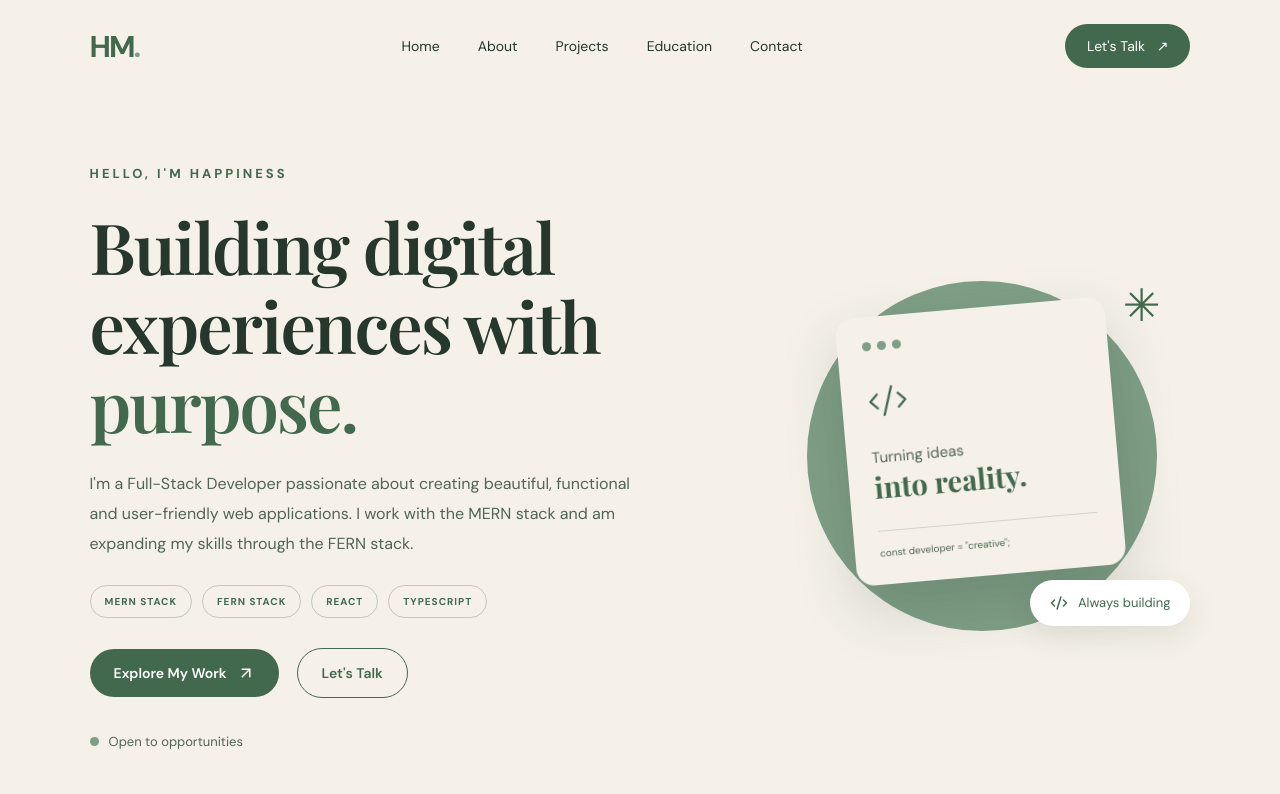
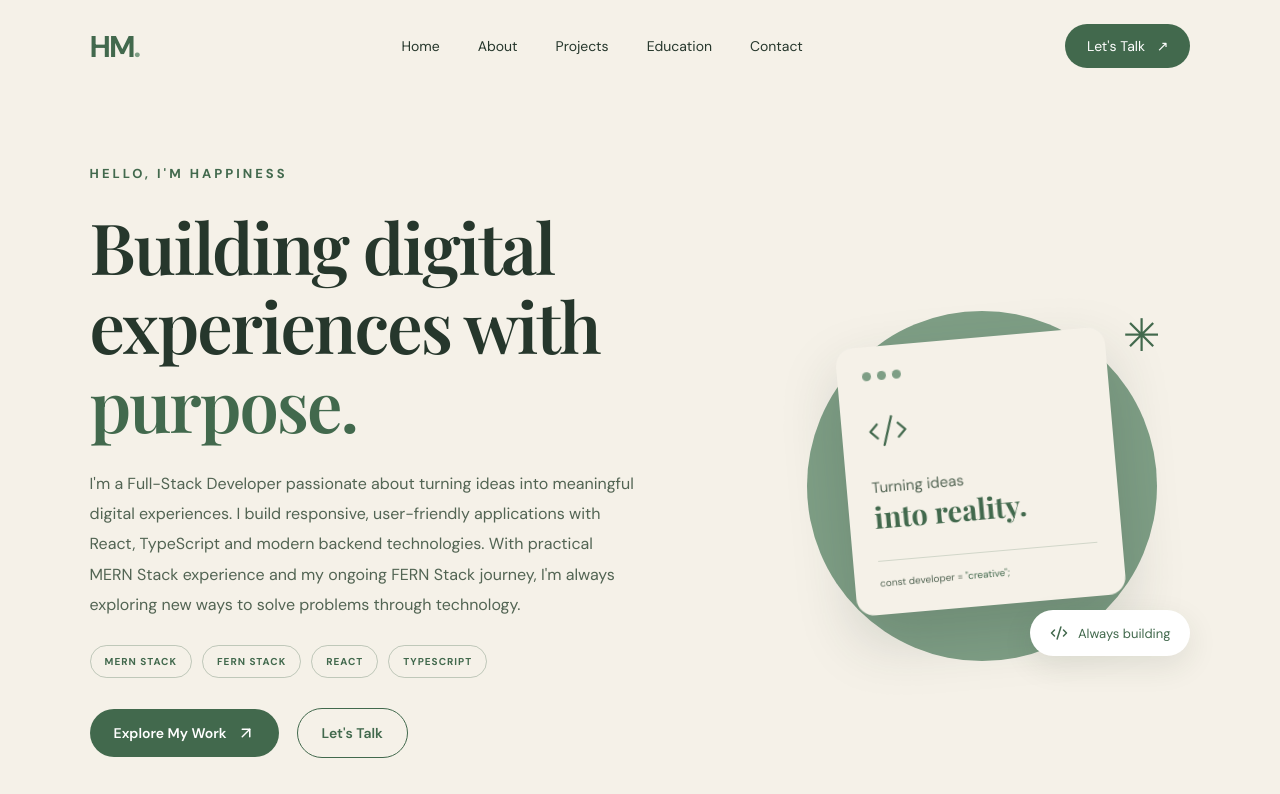
Before and after one commit to Happiness549/Portfolio, a React (Vite) app: page / in a window 1280 px wide. Shown: the top 794 px of the page. Built offline with nearby package versions, Linux system fonts and the light colour scheme.

Commit message:
Modified home bio

```diff
--- a/src/pages/Home/Home.tsx
+++ b/src/pages/Home/Home.tsx
@@ -14,16 +14,23 @@ export const Home = () => {
           animate={{ opacity: 1, y: 0 }}
           transition={{ duration: 0.8 }}
         >
+
           <span className={styles.greeting}>HELLO, I'M HAPPINESS</span>
 
-          <h1>Building digital<br />experiences with<span> purpose.</span></h1>
+          <h1>
+            Building digital<br />
+            experiences with<span> purpose.</span>
+          </h1>
 
           <p className={styles.description}>
-            I'm a Full-Stack Developer passionate about creating
-            beautiful, functional and user-friendly web applications.
-            I work with the MERN stack and am expanding my skills
-            through the FERN stack.
+            I'm a Full-Stack Developer passionate about turning ideas
+            into meaningful digital experiences. I build responsive,
+            user-friendly applications with React, TypeScript and
+            modern backend technologies. With practical MERN Stack
+            experience and my ongoing FERN Stack journey, I'm always
+            exploring new ways to solve problems through technology.
           </p>
+
 
           <div className={styles.stackTags}>
             <span>MERN STACK</span>
```
